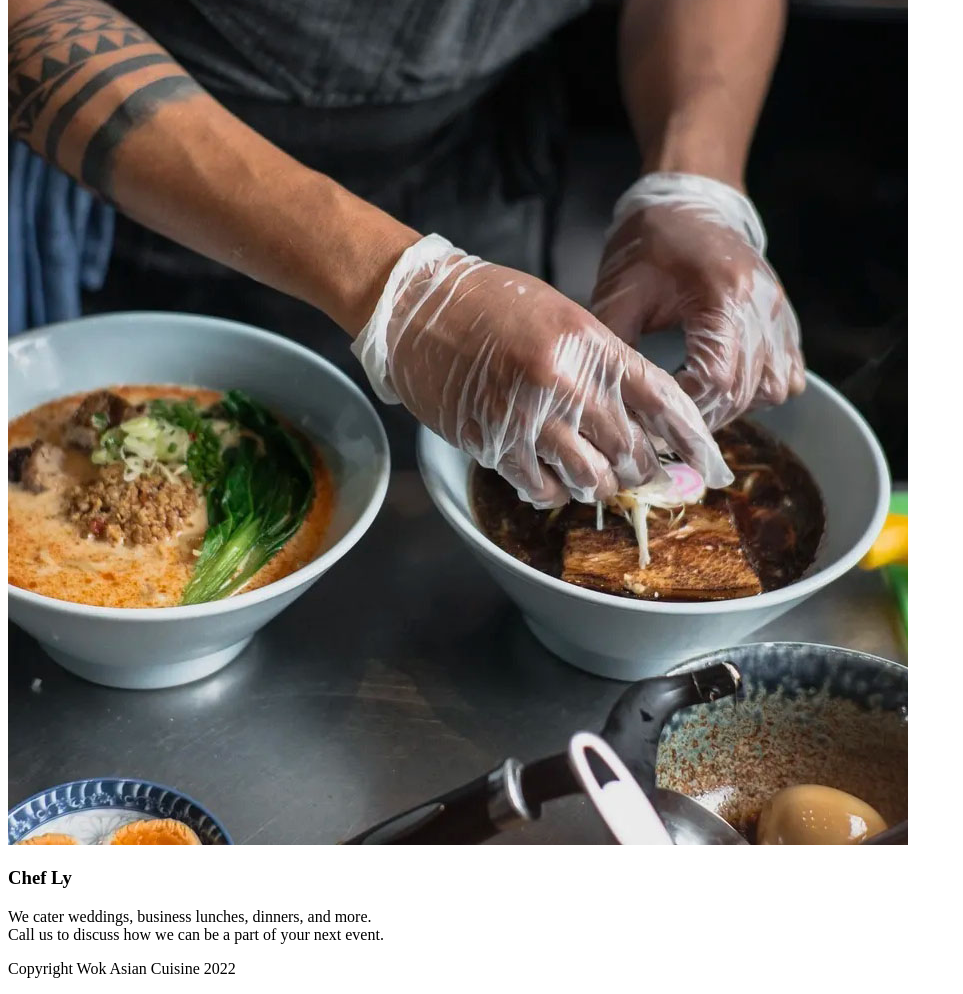
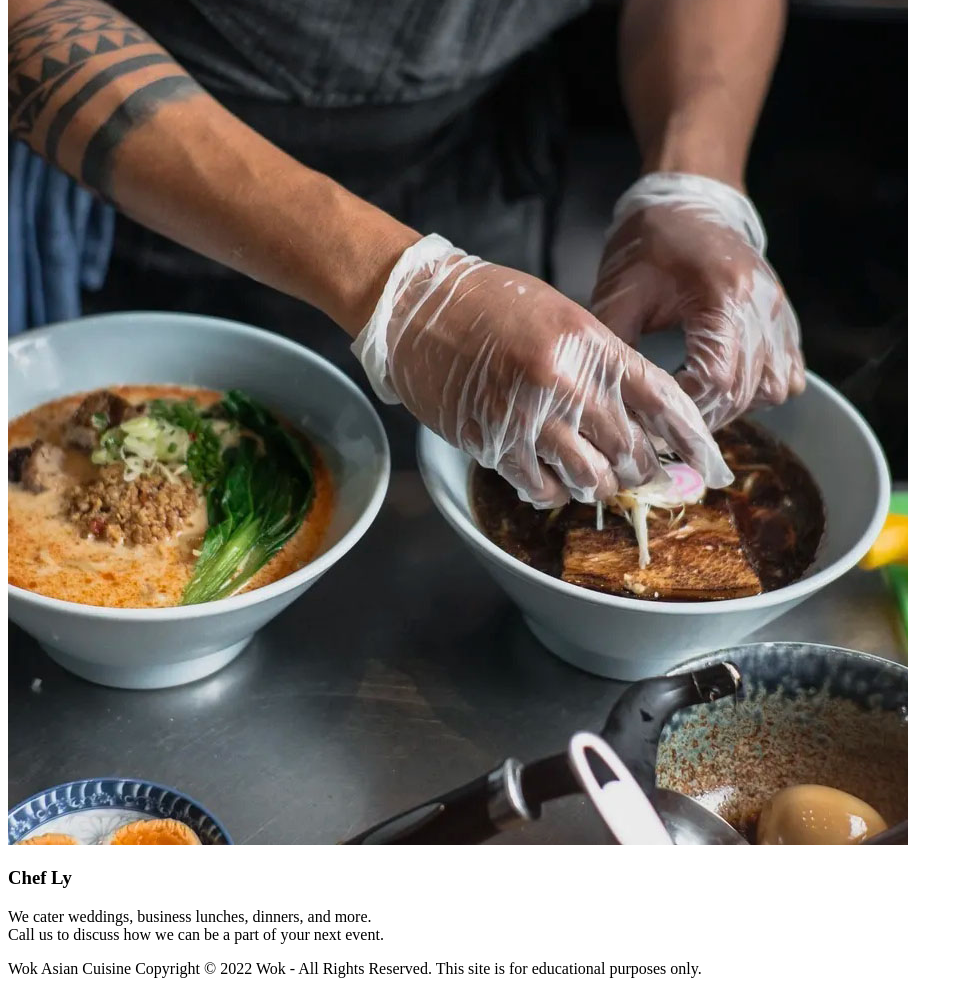
Before and after one commit to tgarben/GIT215_FinalProject, a plain HTML site: page index.html in a window 1280 px wide. Shown: the part 1864-2858 px from the top of the page, without its empty margins (0-963 px from the left). Drawn offline with Linux system fonts and the light colour scheme.

Commit message:
Updated Files

```diff
--- a/index.html
+++ b/index.html
@@ -35,7 +35,9 @@
     </main>
 
     <footer>
-        <p>Copyright Wok Asian Cuisine 2022</p>
+        Wok Asian Cuisine
+        Copyright © 2022 Wok - All Rights Reserved.
+        This site is for educational purposes only.
     </footer>
 
 </body>
```
Also changed, not shown: contact.html (added).
